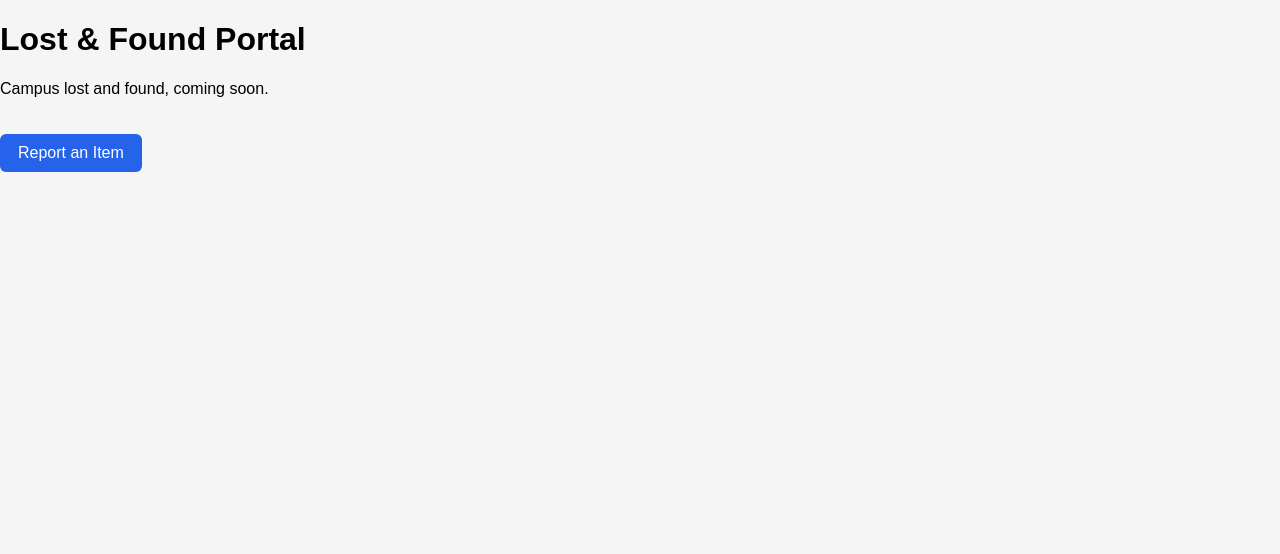
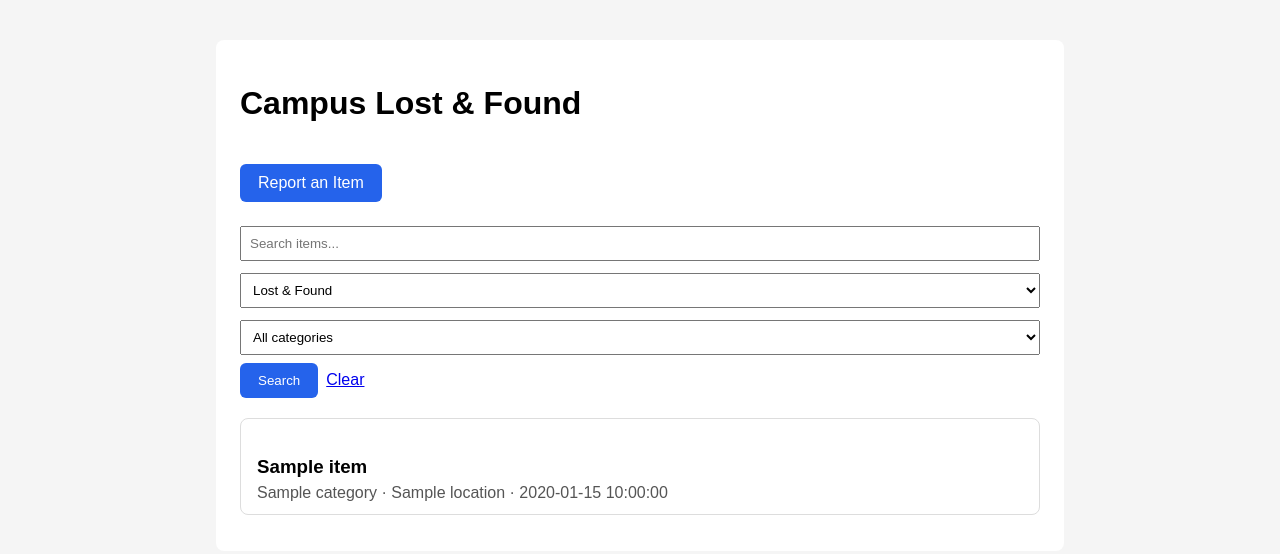
Before and after one commit to aabhajsjoshi/lost-and-found, a Flask app: page / in a window 1280 px wide. Shown: the top 554 px of the page. Run offline with Flask 3, Linux system fonts and the light colour scheme; a database or web service that is not in the repository returns one stand-in record (values such as "Sample title").

Commit message:
Part 4: Homepage with search and filters

```diff
--- a/app.py
+++ b/app.py
@@ -1,4 +1,5 @@
 import os
+import re
 from datetime import datetime
 from flask import Flask, render_template, request, redirect, url_for, flash
 from pymongo import MongoClient
@@ -18,9 +19,38 @@ items = db["items"]
 claims = db["claims"]
 
 
+CATEGORIES = ["Wallet", "Phone", "ID Card", "Bag", "Keys", "Electronics", "Clothing", "Other"]
+
+
 @app.route("/")
 def home():
-    return render_template("index.html")
+    # Read what the user typed or picked (from the URL)
+    q = request.args.get("q", "").strip()
+    item_type = request.args.get("type", "")
+    category = request.args.get("category", "")
+
+    # Build the search: only active items, plus any filters the user chose
+    query = {"status": "active"}
+
+    if q:
+        # re.escape makes special characters safe; "i" means ignore capital letters
+        query["name"] = {"$regex": re.escape(q), "$options": "i"}
+    if item_type in ("lost", "found"):
+        query["type"] = item_type
+    if category:
+        query["category"] = category
+
+    # Newest first
+    results = list(items.find(query).sort("created_at", -1))
+
+    return render_template(
+        "index.html",
+        items=results,
+        q=q,
+        selected_type=item_type,
+        selected_category=category,
+        categories=CATEGORIES,
+    )
 
 
 # Temporary route just to test the database connection
--- a/static/style.css
+++ b/static/style.css
@@ -51,3 +51,62 @@ button, .btn {
     padding: 10px;
     border-radius: 6px;
 }
+
+.container.wide {
+    max-width: 800px;
+}
+
+.filters {
+    display: flex;
+    flex-wrap: wrap;
+    gap: 8px;
+    align-items: center;
+    margin: 20px 0;
+}
+
+.filters input[type="text"] {
+    flex: 1;
+    min-width: 160px;
+    padding: 8px;
+}
+
+.filters select {
+    padding: 8px;
+}
+
+.filters button {
+    margin-top: 0;
+}
+
+.card {
+    border: 1px solid #ddd;
+    border-radius: 8px;
+    padding: 12px 16px;
+    margin-bottom: 12px;
+}
+
+.card h3 {
+    margin: 6px 0;
+}
+
+.card p {
+    margin: 0;
+    color: #555;
+}
+
+.badge {
+    display: inline-block;
+    padding: 2px 8px;
+    border-radius: 4px;
+    font-size: 12px;
+    font-weight: bold;
+    color: white;
+}
+
+.badge.lost {
+    background: #dc2626;
+}
+
+.badge.found {
+    background: #16a34a;
+}
--- a/templates/index.html
+++ b/templates/index.html
@@ -7,9 +7,42 @@
     <link rel="stylesheet" href="{{ url_for('static', filename='style.css') }}">
 </head>
 <body>
-    <h1>Lost & Found Portal</h1>
-    <p>Campus lost and found, coming soon.</p>
-    <a href="{{ url_for('report') }}" class="btn">Report an Item</a>
+    <div class="container wide">
+        <h1>Campus Lost & Found</h1>
+        <a href="{{ url_for('report') }}" class="btn">Report an Item</a>
+
+        <form method="GET" action="{{ url_for('home') }}" class="filters">
+            <input type="text" name="q" placeholder="Search items..." value="{{ q }}">
+
+            <select name="type">
+                <option value="">Lost & Found</option>
+                <option value="lost" {% if selected_type == 'lost' %}selected{% endif %}>Lost</option>
+                <option value="found" {% if selected_type == 'found' %}selected{% endif %}>Found</option>
+            </select>
+
+            <select name="category">
+                <option value="">All categories</option>
+                {% for c in categories %}
+                    <option value="{{ c }}" {% if selected_category == c %}selected{% endif %}>{{ c }}</option>
+                {% endfor %}
+            </select>
+
+            <button type="submit">Search</button>
+            <a href="{{ url_for('home') }}">Clear</a>
+        </form>
+
+        {% if items %}
+            {% for item in items %}
+                <div class="card">
+                    <span class="badge {{ item.type }}">{{ item.type|upper }}</span>
+                    <h3>{{ item.name }}</h3>
+                    <p>{{ item.category }} · {{ item.location }} · {{ item.date }}</p>
+                </div>
+            {% endfor %}
+        {% else %}
+            <p>No items found.</p>
+        {% endif %}
+    </div>
 
     <script src="{{ url_for('static', filename='script.js') }}"></script>
 </body>
```
